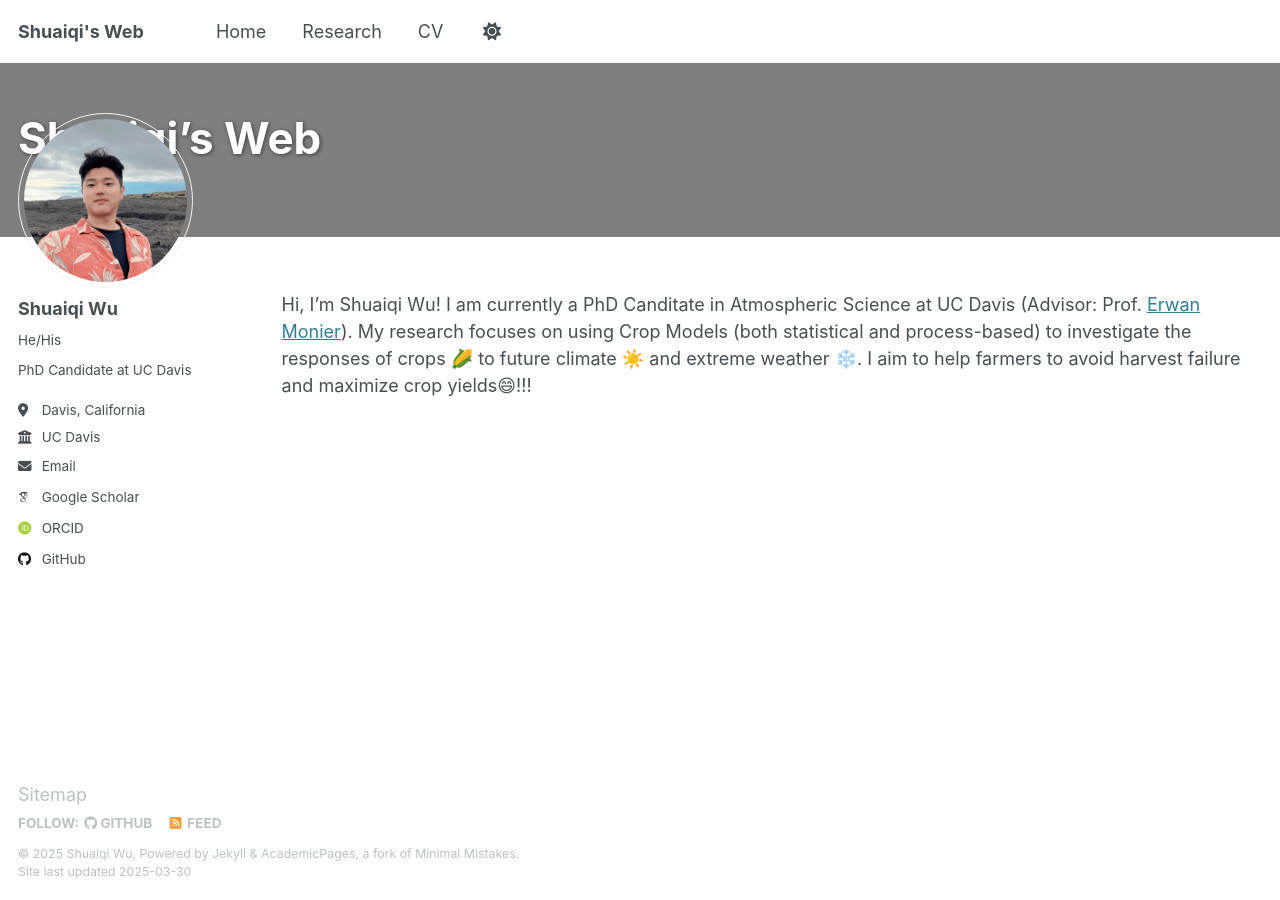
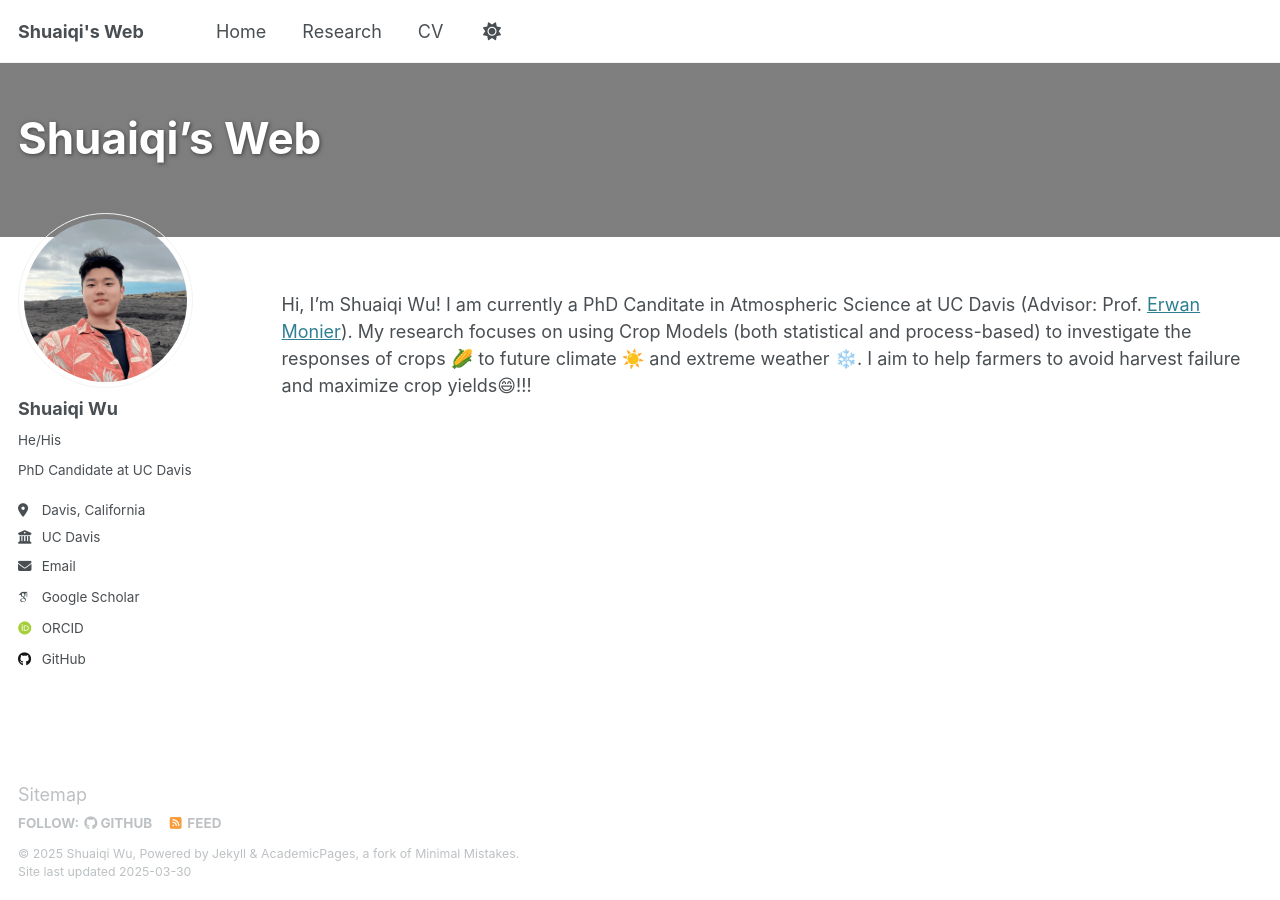
Before and after one commit to shqwu/shqwu.github.io, a Jekyll site: the page built from _pages/index.md, in a window 1280 px wide. Built offline with Jekyll 4.4.1, drawn with Linux system fonts in a browser that asks for light colours; emoji names are drawn with the system emoji font; some web fonts are replaced.

Commit message:
Update _sidebar.scss

```diff
--- a/_sass/layout/_sidebar.scss
+++ b/_sass/layout/_sidebar.scss
@@ -18,7 +18,7 @@
   }
 
   @media screen and (min-width: $sidebar-screen-min-width) {
-    top: 50px;
+    top: 150px;
     height: 100vh;
     overflow-y: auto;               // Add scrollbar if the sidebar is too long
     position: fixed;
```
